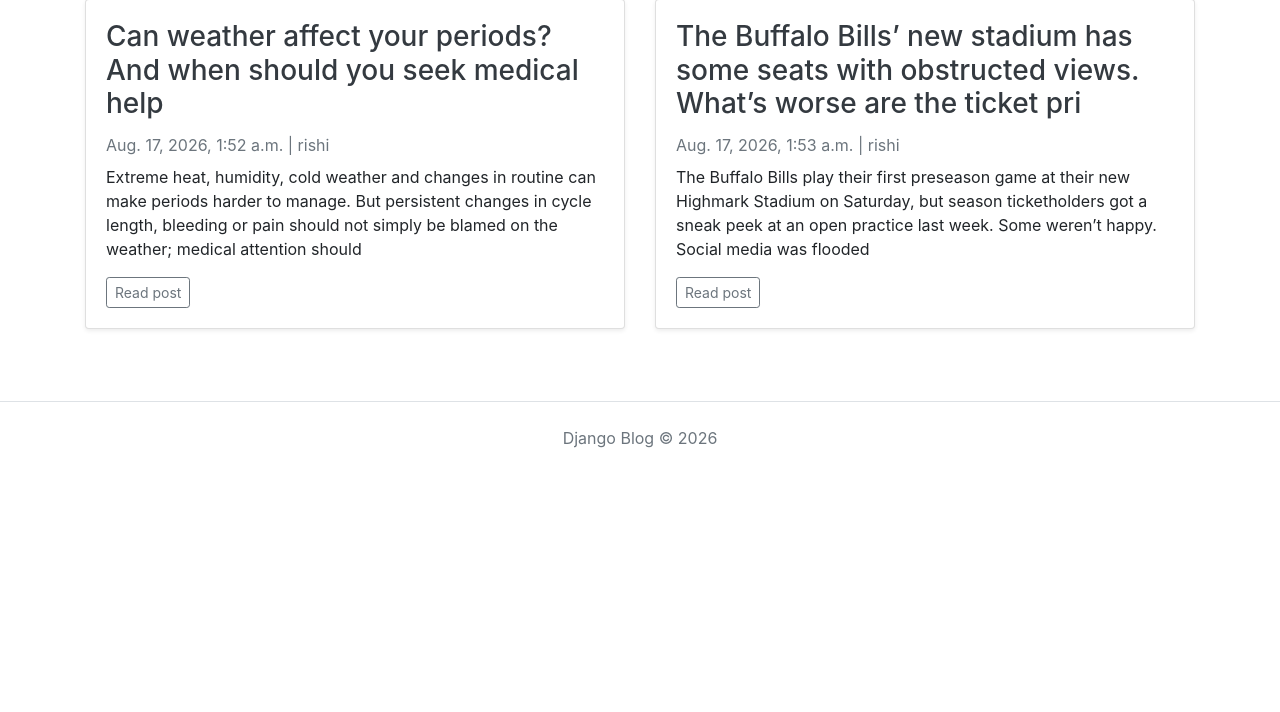
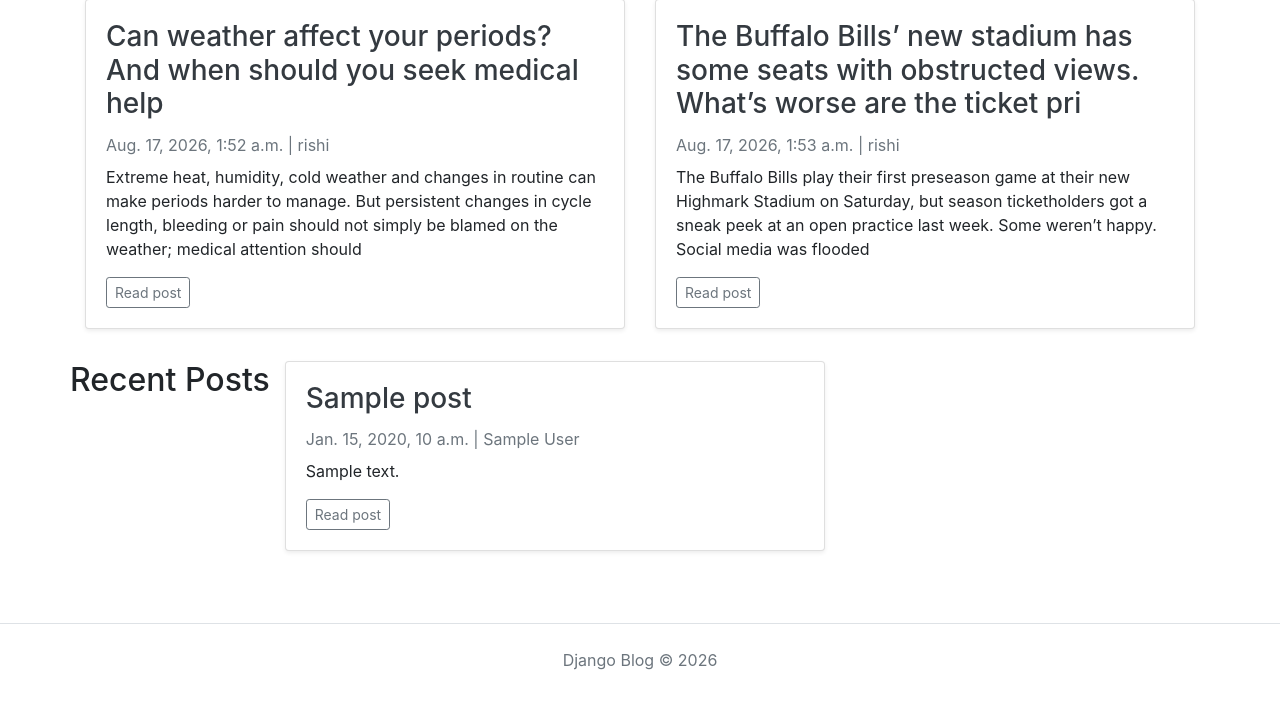
Before and after one commit to Raktabhbhattacharjee/blog-application, a Django app: template templates/blog/home.html in a window 1280 px wide. Shown: the part 1624-2336 px from the top of the page. Before the commit the page ends 2072 px from the top, so only its background shows below. Run offline with Django 5.2, Linux system fonts and the light colour scheme; data comes from the database, SQL or seed files in the repository; the template is opened without the code that fills it: values that come from a table or form of the project are taken from there, most other values are stand-ins (such as "Sample title", 1, 10 or a date in 2020).

Commit message:
feat "recent post section"

```diff
--- a/blog_main/views.py
+++ b/blog_main/views.py
@@ -11,7 +11,7 @@ def home(request):
     featured_posts = Blog.objects.filter(
         is_featured=True,
         status="Published"
-    )
+    ).order_by("-created_at")[:5]
 
     # Fetch all categories
     categories = Category.objects.all()
--- a/templates/blog/home.html
+++ b/templates/blog/home.html
@@ -89,5 +89,41 @@
 {% endfor %}
 
 </div>
+<!-- Recent Posts -->
+<div class="row mb-2">
+
+    <h2 class="mb-4">Recent Posts</h2>
+
+    {% for post in recent_posts %}
+
+        <div class="col-md-6 mb-4">
+            <div class="card h-100 shadow-sm">
+                <div class="card-body">
+
+                    <h3 class="card-title">
+                        <a href="#" class="text-dark">
+                            {{ post.title }}
+                        </a>
+                    </h3>
+
+                    <div class="text-muted mb-2">
+                        {{ post.created_at }} | {{ post.author }}
+                    </div>
+
+                    <p class="card-text">
+                        {{ post.short_description }}
+                    </p>
+
+                    <a href="#" class="btn btn-sm btn-outline-secondary">
+                        Read post
+                    </a>
+
+                </div>
+            </div>
+        </div>
+
+    {% endfor %}
+
+</div>
 
 {% endblock %}
```
